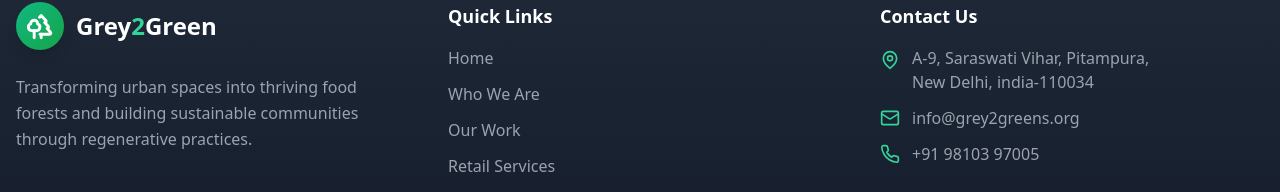
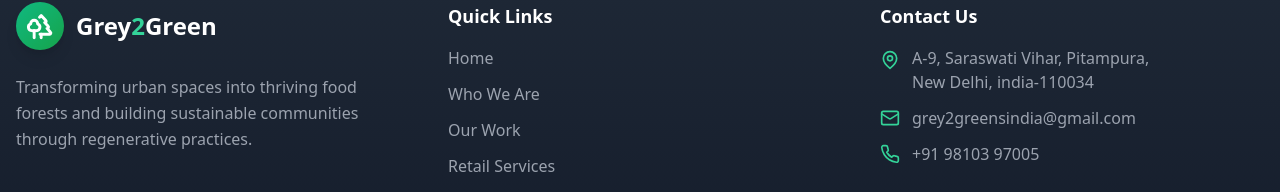
Before and after one commit to kshitijpathak/project, a React (Vite) app: page / in a window 1280 px wide. Shown: the part 6863-7055 px from the top of the page. Built offline with nearby package versions, Linux system fonts and the light colour scheme; no server answers.

Commit message:
Updated Footer.tsx

```diff
--- a/src/components/Footer.tsx
+++ b/src/components/Footer.tsx
@@ -75,7 +75,7 @@ export const Footer = ({ handleNavigation }: FooterProps) => {
               <div className="flex items-center gap-3 text-gray-400">
                 <Mail className="w-5 h-5 flex-shrink-0 text-emerald-400" />
                 <a href="mailto:info@grey2green.org" className="hover:text-emerald-400 transition-colors">
-                  info@grey2greens.org
+                  grey2greensindia@gmail.com
                 </a>
               </div>
               <div className="flex items-center gap-3 text-gray-400">
```
